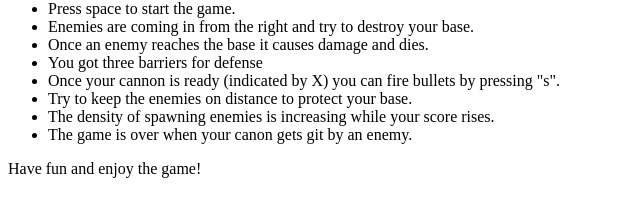
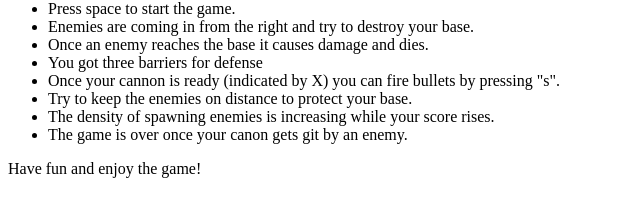
Before and after one commit to turboLoop/urlattack, a plain HTML site: page index.html in a window 1280 px wide. Shown: the part 114-330 px from the top of the page, 0-640 px from the left. Drawn offline with Linux system fonts and the light colour scheme.

```diff
--- a/index.html
+++ b/index.html
@@ -31,7 +31,7 @@
         The density of spawning enemies is increasing while your score rises.
     </li>
     <li>
-        The game is over when your canon gets git by an enemy.
+        The game is over once your canon gets git by an enemy.
     </li>
 </ul>
 <p>Have fun and enjoy the game!</p>
```
Also changed, not shown: 1 other file.
